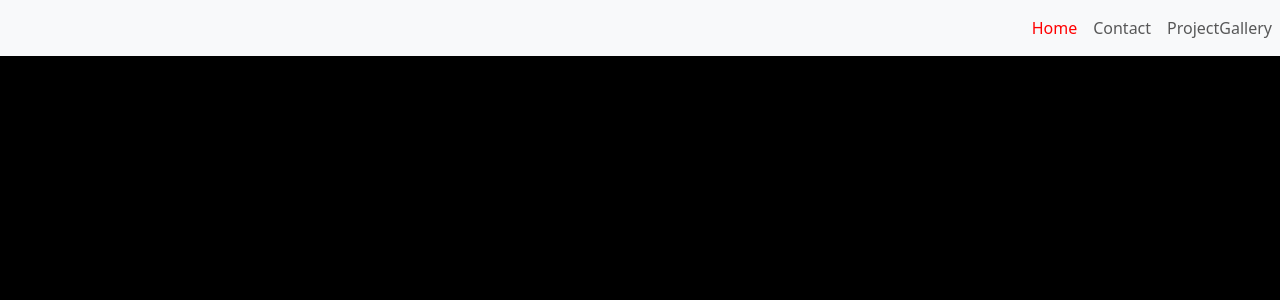
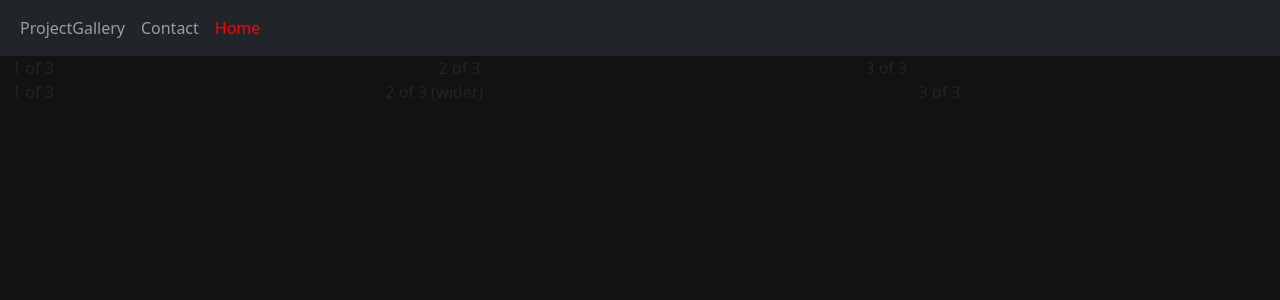
Before and after one commit to josh484/react-portfolio, a React (Vite) app: page / in a window 1280 px wide. Shown: the top 300 px of the page. Built offline with nearby package versions, Linux system fonts and the light colour scheme; the HTML template or start-up script is replaced by a standard one.

Commit message:
changed the navbar to use react-bootstrap, added some grids

```diff
--- a/src/App.css
+++ b/src/App.css
@@ -10,3 +10,15 @@
 .projectImage{
    width: 100%;
 }
+
+#frontGrid{
+    max-width: 100% ;
+}
+
+#navbar{
+    max-width: 100%;
+
+}
+#navCon{
+
+}
--- a/src/components/Header.jsx
+++ b/src/components/Header.jsx
@@ -1,12 +1,15 @@
 import React from 'react';
 import { NavLink } from 'react-router-dom';
 import '../styles/header.css'
+import Container from 'react-bootstrap/Container';
+import Nav from 'react-bootstrap/Nav';
+import Navbar from 'react-bootstrap/Navbar';
 function Header() {
     return (
-        <nav className="navbar navbar-expand-lg navbar-light bg-light" id='main'>
-            <div className="collapse navbar-collapse justify-content-end" id="navbarNav">
-                <ul className="navbar-nav">
-                    <li className="nav-item active">
+        <>
+            <Navbar bg="dark" data-bs-theme="dark" >
+                <Container id='navbar' className=' d-flex flex-row-reverse'>
+                    <Nav className="me-auto d-flex flex-row-reverse" id='navCon'>
                         <NavLink
                             className="nav-link"
                             style={({ isActive }) => {
@@ -15,8 +18,6 @@ function Header() {
                             to="/"
                         >Home
                         </NavLink>
-                    </li>
-                    <li className="nav-item">
                         <NavLink
                             className="nav-link"
                             style={({ isActive }) => {
@@ -25,9 +26,7 @@ function Header() {
                             to="/contact"
                         >Contact
                         </NavLink>
-                    </li>
-                    <li className="nav-item">
-                    <NavLink
+                        <NavLink
                             className="nav-link"
                             style={({ isActive }) => {
                                 return isActive ? { color: 'red' } : {}
@@ -35,10 +34,10 @@ function Header() {
                             to="/projectgallery"
                         >ProjectGallery
                         </NavLink>
-                    </li>
-                </ul>
-            </div>
-        </nav>
+                    </Nav>
+                </Container>
+            </Navbar>
+        </>
     )
 }
 
--- a/src/components/Home.jsx
+++ b/src/components/Home.jsx
@@ -1,7 +1,26 @@
 import React from 'react';
+import Container from 'react-bootstrap/Container';
+import Row from 'react-bootstrap/Row';
+import Col from 'react-bootstrap/Col';
+
 
 function Home() {
-
+    return (
+        <div>
+            <Container id='frontGrid'>
+                <Row>
+                    <Col>1 of 3</Col>
+                    <Col>2 of 3 </Col>
+                    <Col>3 of 3</Col>
+                </Row>
+                <Row>
+                    <Col>1 of 3</Col>
+                    <Col xs={5}>2 of 3 (wider)</Col>
+                    <Col>3 of 3</Col>
+                </Row>
+            </Container>
+        </div>
+    );
 }
 
 export default Home
--- a/src/index.css
+++ b/src/index.css
@@ -3,5 +3,5 @@ html, body, #root {
   margin: 0;
   padding: 0;
 
-  background-color: black;
+  background-color: #121212;
 }
```
